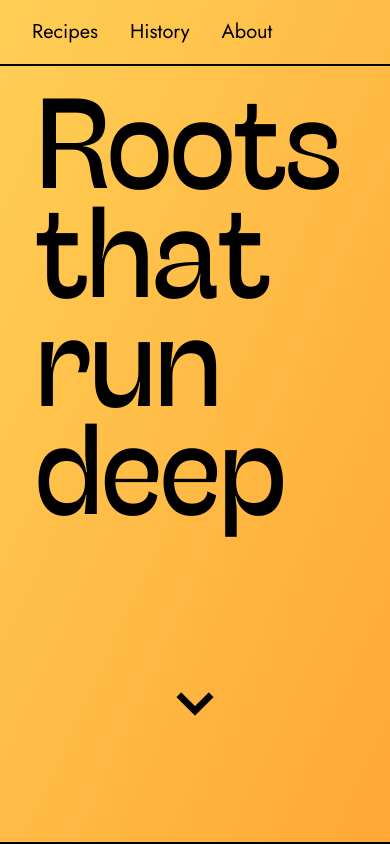
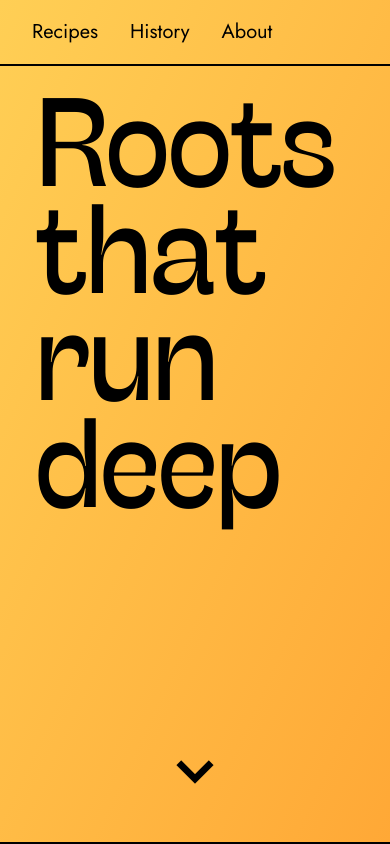
Before and after one commit to caiosimonbreda/family-cookbook, a Vue app: page /history in a window 390 px wide. Built offline with nearby package versions, Linux system fonts and the light colour scheme.

Commit message:
history scroll button positioning

```diff
--- a/src/views/Family.vue
+++ b/src/views/Family.vue
@@ -65,9 +65,9 @@ const aFamilyMatter = ref<HTMLDivElement>()
           <div
             class="flex flex-col w-full min-h-[calc(100vh-64px)] md:min-h-[calc(100vh-128px)] snap-start border-b-2 border-black">
             <h1 class="jumbotitle font-stinger p-9 pt-5">Roots that run deep</h1>
-            <div class="flex flex-row w-full h-full items-end mb-20 md:mb-6">
+            <div class="flex flex-row w-full h-full items-end">
               <a @click="aFamilyMatter?.scrollIntoView({ behavior: 'smooth' })"
-                class="relative w-fit mx-auto cursor-pointer animate-bounce mt-4"><span
+                class="relative w-fit mx-auto cursor-pointer animate-bounce mb-3"><span
                   class="material-symbols-outlined text-[4.5rem] md:text-[75px] font-light">
                   expand_more
                 </span></a>
@@ -153,9 +153,39 @@ const aFamilyMatter = ref<HTMLDivElement>()
 
 <style scoped>
 .jumbotitle {
-  font-size: clamp(8em, 14vw, 18em);
   line-height: 85%;
   text-wrap: balance;
+}
+
+@media screen and (max-width: 20000px) {
+  .jumbotitle {
+    font-size: clamp(8em, 26vh, 80em);
+    line-height: 85%;
+  }
+}
+
+@media screen and (max-width: 1440px) {
+  .jumbotitle {
+    font-size: clamp(8em, 22.2svh, 80em);
+  }
+}
+
+@media screen and (max-width: 1280px) {
+  .jumbotitle {
+    font-size: clamp(8em, 21.5svh, 40em);
+  }
+}
+
+@media screen and (max-width: 900px) {
+  .jumbotitle {
+    font-size: clamp(3rem, 19svh, 40em);
+  }
+}
+
+@media screen and (max-width: 600px) {
+  .jumbotitle {
+    font-size: clamp(3rem, 14.9svh, 40em);
+  }
 }
 
 .author-overlay-info {
```
